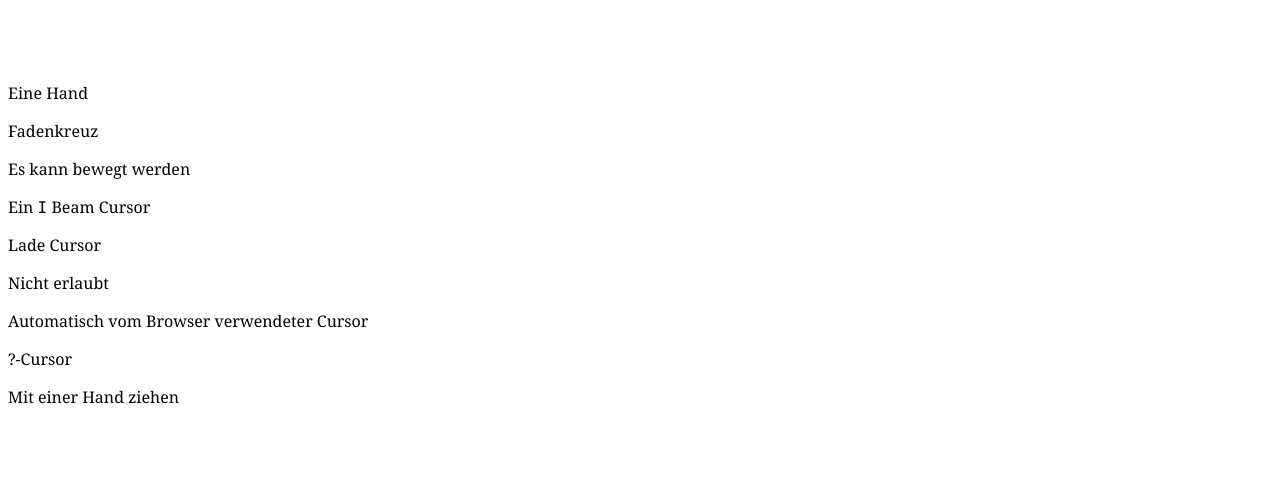
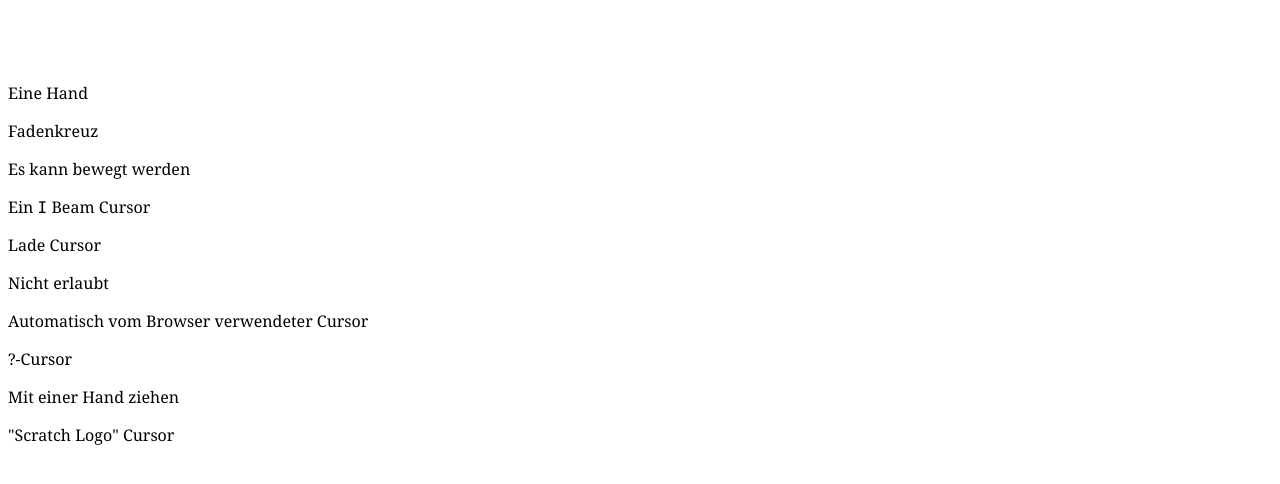
Before and after one commit to littleScratcher0911/cursor-textures, a plain HTML site: page index.html in a window 1280 px wide. Shown: the part 86-570 px from the top of the page. Drawn offline with Linux system fonts and the light colour scheme.

Commit message:
Update index.html

```diff
--- a/index.html
+++ b/index.html
@@ -18,6 +18,7 @@
   <p class="hover-object7">Automatisch vom Browser verwendeter Cursor</p>
   <p class="hover-object8">?-Cursor</p>
   <p class="hover-object9">Mit einer Hand ziehen</p>
+  <p class="hover-object10">"Scratch Logo" Cursor</p>
   <script src="script.js"></script>
 </body>
 </html>
```
